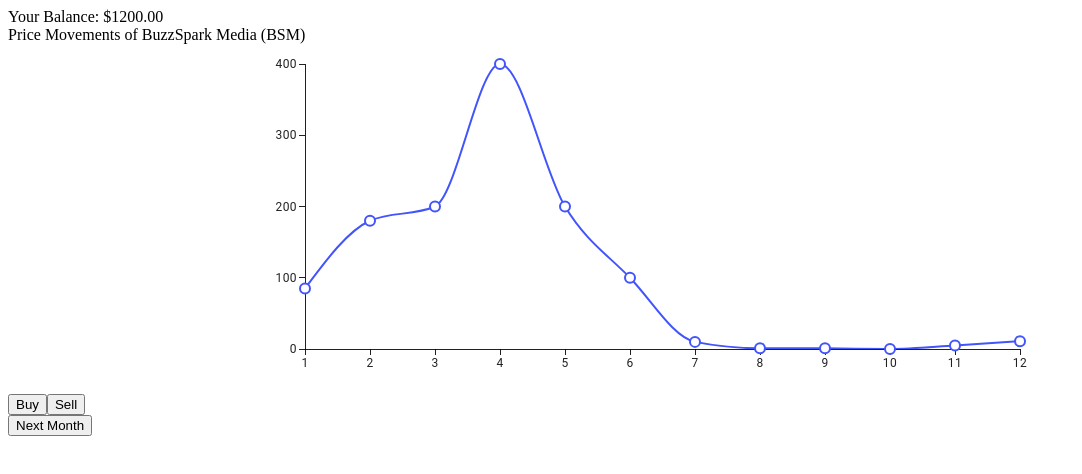
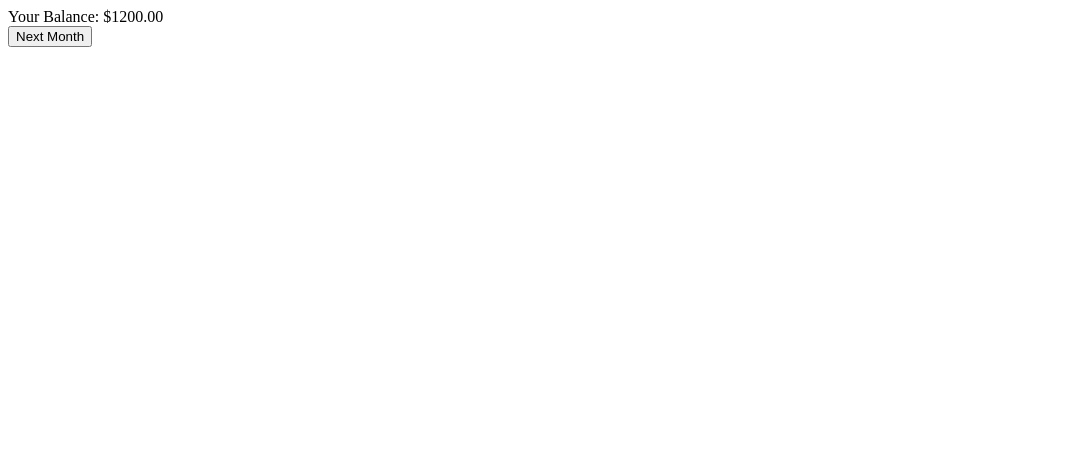
Before and after one commit to TinTanSan/small_game, a Next.js app: page / in a window 1280 px wide. Shown: the top 474 px of the page, without its empty margins (0-1082 px from the left). Built offline with nearby package versions, Linux system fonts and the light colour scheme.

Commit message:
testing new functions for localstorage data manipulation

```diff
--- a/src/app/page.tsx
+++ b/src/app/page.tsx
@@ -2,8 +2,9 @@
 import SecurityModal from "@/app/components/securityModal";
 import { Deposit } from '@/interfaces/deposit';
 import { Holding, Security } from '@/interfaces/securities'
+import { getBalance, getDeposits, getHoldings, getMonth, setLocalstorageMonth, setUpLocalStorage } from "@/utils/commons";
 import { importDeposits } from '@/utils/deposit/functions';
-import { setUpSecurities, updateSecurityState } from '@/utils/securities/functions';
+import { importSecurities, setUpSecurities, updateSecurityState } from '@/utils/securities/functions';
 import { LineChart } from '@mui/x-charts';
 import React, { useEffect, useState } from 'react'
 
@@ -14,25 +15,26 @@
   const [balance, setBalance] = useState<number>(1200.0);
   const [deposits, setDeposits] = useState<Array<Deposit>>([]);
   const [holdings, setHoldings] = useState<Array<Holding>>([]);
-  const [month, setMonth] = useState(13);
+  const [month, setMonth] = useState(1);
 
   useEffect(()=>{
-    const newSecurities = setUpSecurities();
-    if (newSecurities !== undefined){
-      setSecurities(newSecurities);
-      console.log(newSecurities)
-    }
-
-    const deps = importDeposits();
-    setDeposits(deps);
+      setUpLocalStorage()
+      setBalance(getBalance())
+      setMonth(getMonth())
+      setHoldings(getHoldings())
+      setDeposits(getDeposits())
 
   }, [])
 
 
-
   const handleNextMonth = ()=>{
     updateSecurityState(securities);
-    setMonth(prev=>prev+1)
+    setMonth(prev=>{
+      const n = prev +1;
+      setLocalstorageMonth(n)
+      return n
+    })
+
   }
 
   return (
@@ -44,7 +46,7 @@
 
           {securities.length > 0 &&
             <div className='flex flex-col items-center w-full h-full gap-5 py-10'>
-            <SecurityModal month={month} balance={balance} setBalance={setBalance} security={securities[0]} securities={securities} holdings={holdings} setHoldings={setHoldings}/>
+              {/* <SecurityModal month={month} balance={balance} setBalance={setBalance} security={securities[0]} securities={securities} holdings={holdings} setHoldings={setHoldings}/> */}
           </div>
           }
 
```
Lines whose indentation alone changed are shown as unchanged.
